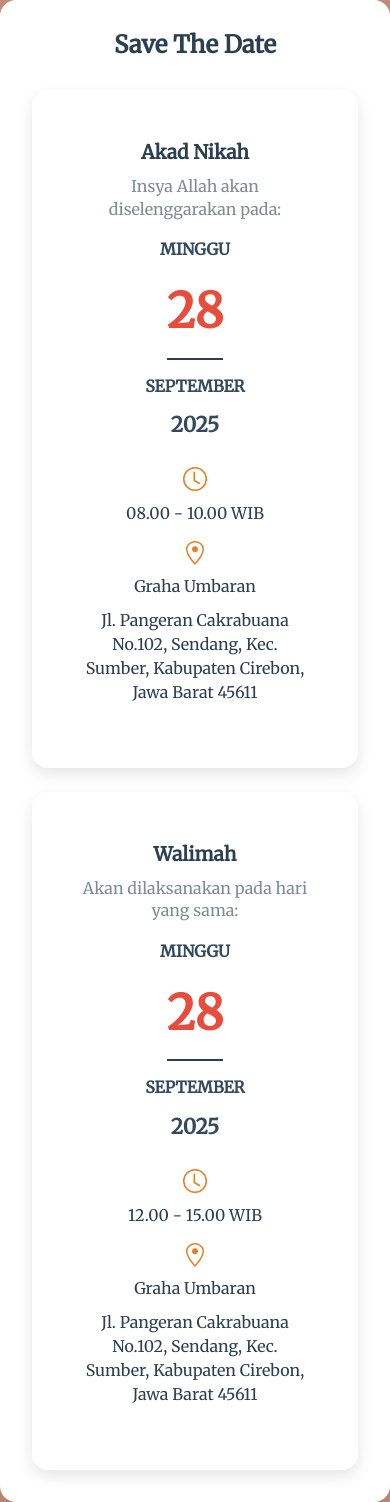
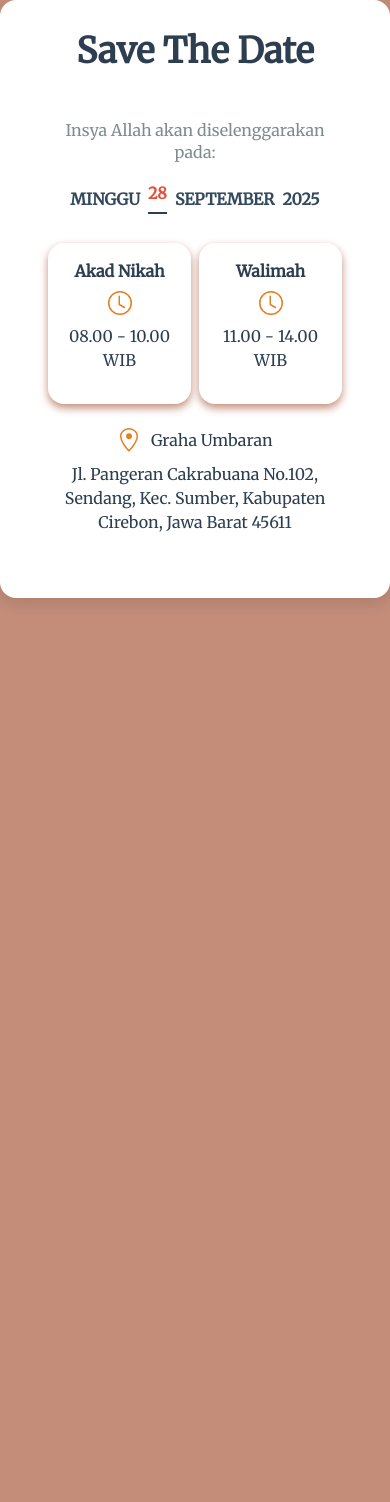
Before and after one commit to Trias1/final-wed, a Next.js app: page /components/organisms/WeedingLocation in a window 390 px wide. After the commit the page ends 844 px from the top, so only its background shows below. Built offline with nearby package versions, Linux system fonts and the light colour scheme.

Commit message:
push lagi

```diff
--- a/pages/components/organisms/WeedingLocation/index.tsx
+++ b/pages/components/organisms/WeedingLocation/index.tsx
@@ -6,17 +6,14 @@ export default function WeedingLocation() {
   return (
     <div id="weddingDate">
       <div className="containers mt-4">
-        <div className="card-wed">
+        <div className="card">
           <h2 className="section-titles">Save The Date</h2>
 
-          <div className="card-duo">
-            {/* Akad Nikah */}
-            <div className="card">
           <div className="card-body">
-                <h3 className="card-title">Akad Nikah</h3>
             <p className="card-subtitle">
               Insya Allah akan diselenggarakan pada:
             </p>
+
             <div className="save-the-date">
               <span className="day">Minggu</span>
               <div className="date-container">
@@ -26,50 +23,33 @@ export default function WeedingLocation() {
               <span className="month">September</span>
               <span className="year">2025</span>
             </div>
+
+            {/* ✅ Hanya card-wed yang dibungkus oleh card-duo */}
+            <div className="card-duo">
+              <div className="card-wed">
+                <h3 className="card-title">Akad Nikah</h3>
                 <div className="event-detail">
                   <BsClock className="icon" />
                   <h4>08.00 - 10.00 WIB</h4>
                 </div>
+              </div>
+
+              <div className="card-wed">
+                <h3 className="card-title">Walimah</h3>
+                <div className="event-detail">
+                  <BsClock className="icon" />
+                  <h4>11.00 - 14.00 WIB</h4>
+                </div>
+              </div>
+            </div>
+
             <div className="event-detail">
               <GoLocation className="icon" />
               <h4>Graha Umbaran</h4>
               <h4>
-                    Jl. Pangeran Cakrabuana No.102, Sendang, Kec.
-                    Sumber, Kabupaten Cirebon, Jawa Barat 45611
+                Jl. Pangeran Cakrabuana No.102, Sendang, Kec. Sumber, Kabupaten
+                Cirebon, Jawa Barat 45611
               </h4>
-                </div>
-              </div>
-            </div>
-
-            {/* Walimah */}
-            <div className="card">
-              <div className="card-body">
-                <h3 className="card-title">Walimah</h3>
-                <p className="card-subtitle">
-                  Akan dilaksanakan pada hari yang sama:
-                </p>
-                <div className="save-the-date">
-                  <span className="day">Minggu</span>
-                  <div className="date-container">
-                    <span className="date">28</span>
-                    <hr className="date-line" />
-                  </div>
-                  <span className="month">September</span>
-                  <span className="year">2025</span>
-                </div>
-                <div className="event-detail">
-                  <BsClock className="icon" />
-                  <h4>12.00 - 15.00 WIB</h4>
-                </div>
-                <div className="event-detail">
-                  <GoLocation className="icon" />
-                  <h4>Graha Umbaran</h4>
-                  <h4>
-                    Jl. Pangeran Cakrabuana No.102, Sendang, Kec. Sumber,
-                    Kabupaten Cirebon, Jawa Barat 45611
-                  </h4>
-                </div>
-              </div>
             </div>
           </div>
         </div>
--- a/pages/components/organisms/amplop/index.tsx
+++ b/pages/components/organisms/amplop/index.tsx
@@ -71,7 +71,7 @@ export default function Amplop() {
               kepada kedua mempelai. Atas kehadiran dan do’a restunya kami
               sampaikan banyak terima kasih.
             </p>
-            <p className="kami-yang-berbahagia">Kami yang berbahagia,</p>
+            <p className="kami-yang-berbahagia">Kami yang berbahagia</p>
           </div>
 
           <div className="psgns">
--- a/styles/adapwalimah.css
+++ b/styles/adapwalimah.css
@@ -2,10 +2,6 @@
     text-align: center;
     font-size: 2.5rem;
     margin-bottom: 2rem;
-  }
-
-  .adab{
-
   }
 
   /* Responsive untuk perangkat dengan lebar maksimal 480px */
--- a/styles/amplop.css
+++ b/styles/amplop.css
@@ -78,12 +78,13 @@
   }
 
   .keluarga {
-    background: #f8f8f8;
-    padding: 1rem;
-    border-radius: 10px;
-    text-align: center;
-    width: 45%;
-    min-width: 200px;
+  flex: 1 1 300px;
+  background: #fff;
+  border-radius: 16px;
+  box-shadow: 0 4px 8px #C38D7A;
+  padding: 2rem;
+  text-align: center;
+  transition: all 0.3s ease;
   }
 
   .keluarga h3 {
--- a/styles/lovestory.css
+++ b/styles/lovestory.css
@@ -32,7 +32,6 @@
   flex-direction: column;
   align-items: center;
   gap: 2rem;
-  transition: transform 0.3s ease;
 }
 
 .timeline::before {
@@ -51,6 +50,7 @@
   justify-content: center;
   width: 100%;
   position: relative;
+
 }
 
 .timeline-content {
@@ -62,9 +62,10 @@
   text-align: left;
   position: relative;
   z-index: 1;
+    transition: transform 0.3s ease;
 }
 
-.timeline:hover {
+.timeline-content:hover {
   transform: scale(1.02);
 }
 
--- a/styles/weadingloaction.css
+++ b/styles/weadingloaction.css
@@ -18,10 +18,20 @@
   justify-content: center;
   gap: 2rem;
   flex-wrap: wrap;
+  margin-bottom: 1.5rem;
 }
 
 .card-wed {
   flex: 1 1 300px;
+  background: #fff;
+  border-radius: 16px;
+  box-shadow: 0 4px 8px #C38D7A;
+  padding: 2rem;
+  text-align: center;
+  transition: all 0.3s ease;
+}
+
+.card {
   background: #fff;
   border-radius: 16px;
   box-shadow: 0 6px 15px rgba(0, 0, 0, 0.1);
@@ -29,17 +39,7 @@
   text-align: center;
 }
 
-.card {
-  flex: 1 1 300px;
-  background: #fff;
-  border-radius: 16px;
-  box-shadow: 0 6px 15px rgba(0, 0, 0, 0.1);
-  padding: 2rem;
-  text-align: center;
-  transition: all 0.3s ease;
-}
-
-.card:hover {
+.card-wed:hover {
   transform: translateY(-5px);
 }
 
@@ -120,29 +120,27 @@
 /* Responsive */
 @media (max-width: 768px) {
   .card-duo {
-    flex-direction: column;
-    gap: 1.5rem;
+    flex-wrap: nowrap;      /* ⛔ Jangan wrap, tetap horizontal */
+    gap: 0.5rem;             /* Jarak antar card dikurangi */
+    justify-content: space-between;
   }
 
-  .section-titles{
-    font-size: 1.5rem;
+  .card-wed {
+    flex: 1 1 45%;           /* Lebarnya cukup setengah */
+    padding: 1rem;
+    font-size: 0.85rem;      /* Semua isi dalam card mengecil */
   }
 
-  .card-title{
-    font-size: 1.2rem;
-  }
-
-  .save-the-date {
-    flex-direction: column;
+  .save-the-date span {
+    font-size: 1rem;
   }
 
   .date {
-    font-size: 3rem;
+    font-size: 2rem;
   }
 
-  .event-detail {
-    flex-direction: column;
-    text-align: center;
+  .card-title {
+    font-size: 1rem;
   }
 
   .event-detail h4 {
@@ -150,6 +148,7 @@
   }
 
   .icon {
-    font-size: 1.1rem;
+    font-size: 1rem;
   }
+
 }
```
Lines whose indentation alone changed are shown as unchanged.
